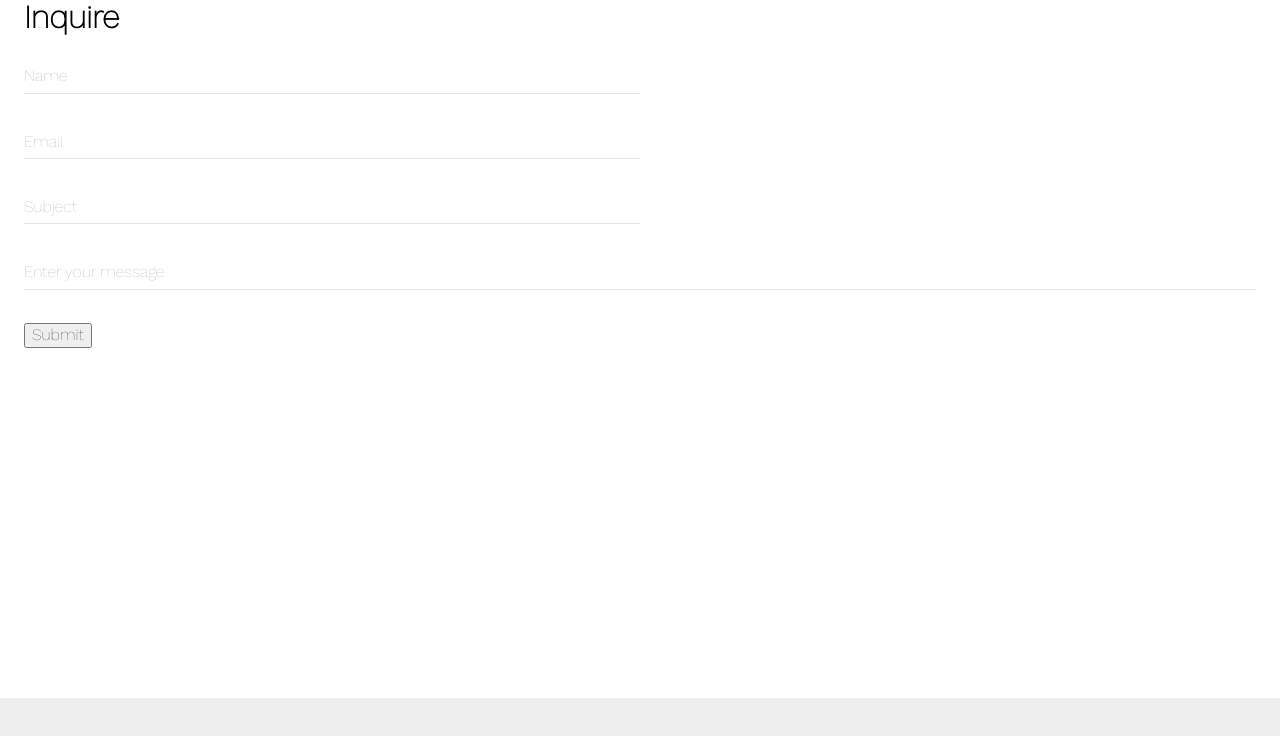
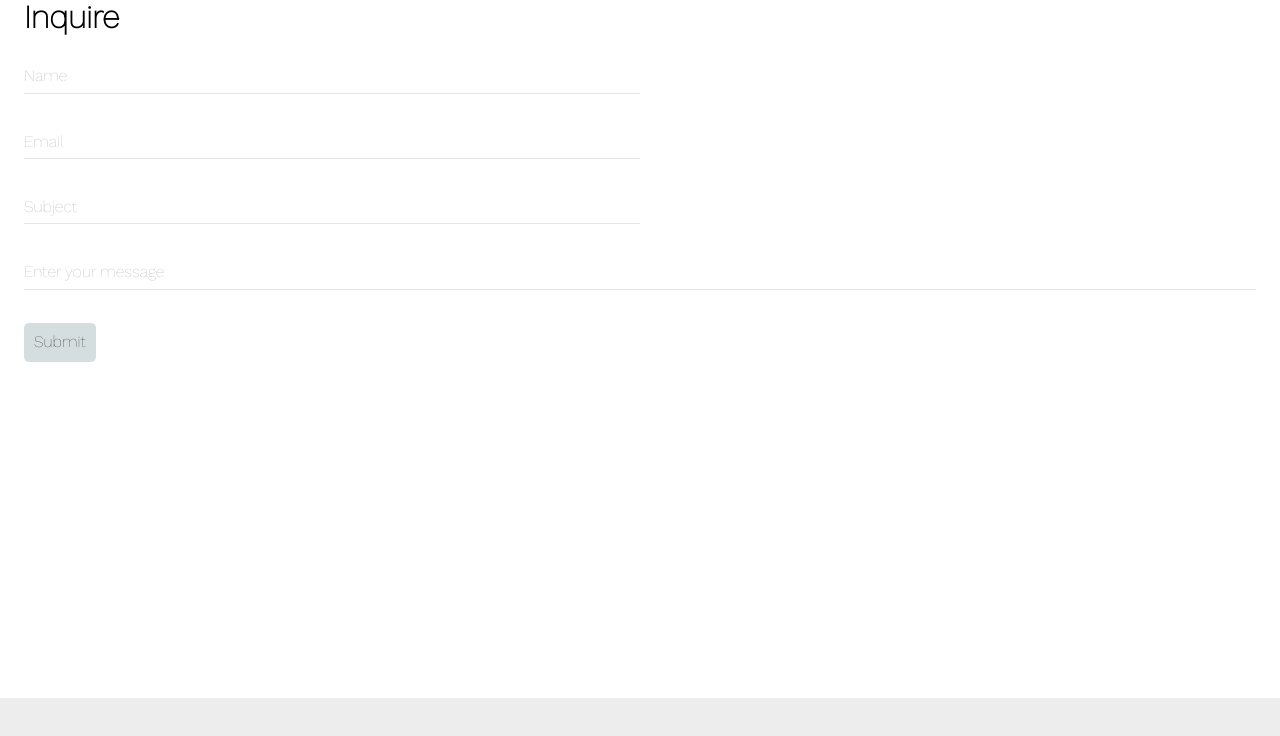
Before and after one commit to taylorjdawson/sarahjo-photography, a plain HTML site: page index.html in a window 1280 px wide. Shown: the part 1635-2371 px from the top of the page. Drawn offline with nearby package versions, Linux system fonts and the light colour scheme.

Commit message:
Styling button [W.I.P.]

```diff
--- a/assets/css/styles.css
+++ b/assets/css/styles.css
@@ -350,12 +350,20 @@ bar 1 rotate(-135deg) translate(32px, 0px) rotateX(-180deg);
 }
 
 .form-submit {
+    border: none;
+    background: none;
+    padding: 10px;
+    border-radius: 5px;
+    background: #849ea257;
+}
 
+.form-submit:focus {
+    outline: none;
 }
 
 /*Source: https://stackoverflow.com/questions/2338102/override-browser-form-filling-and-input-highlighting-with-html-css*/
 input:-webkit-autofill {
-    -webkit-box-shadow:  0 1px 0 0 #e5e5e5, 0 0 0 50px white inset !important; /* Change the color to your own background color */
+    -webkit-box-shadow:  0 1px 0 0 #e5e5e5, 0 0 0 50px white inset !important;
     -webkit-text-fill-color: #333;
 }
 
@@ -363,6 +371,9 @@ input:-webkit-autofill:focus {
     -webkit-box-shadow: 0 1px 0 0 black, 0 0 0 50px white inset !important;
     -webkit-text-fill-color: #333;
 }
+
+
+
 
 /* Footer styles
 --------------------------------------------- */
```
